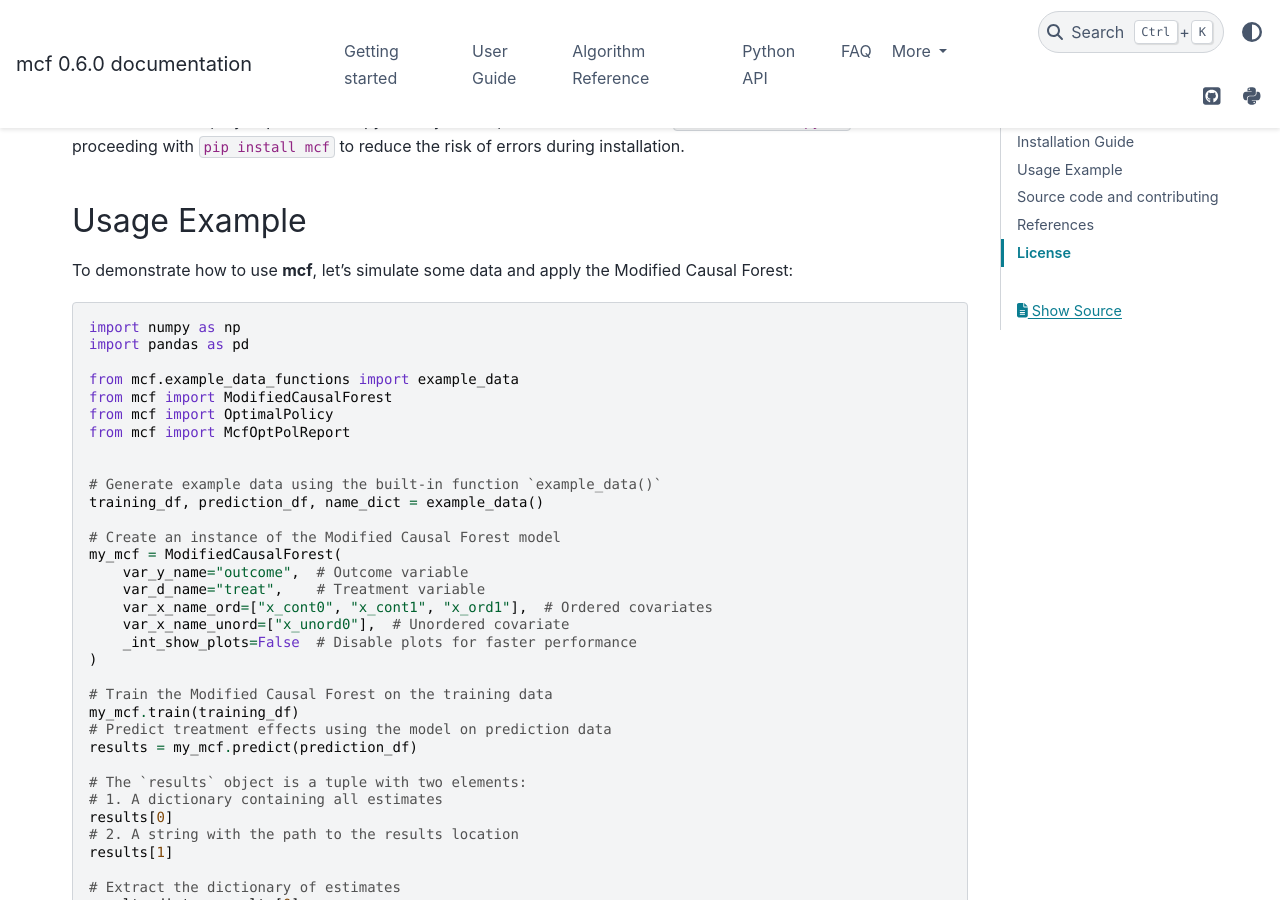
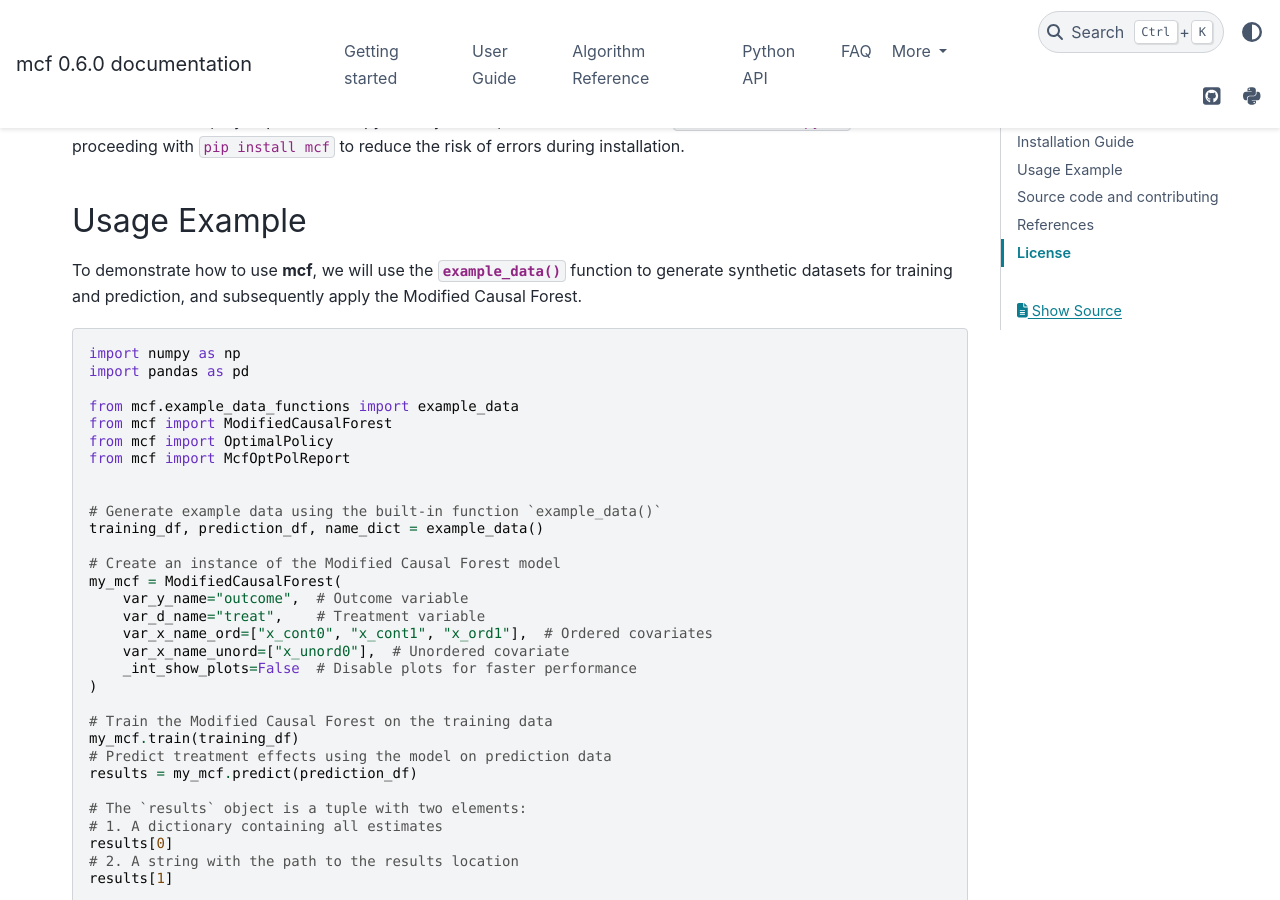
Before and after one commit to MCFpy/mcf, a Sphinx documentation site: the page built from docs/source/index.rst, in a window 1280 px wide and 900 px high, scrolled down 1944 px. Built offline with Sphinx 7.4.7 and the PyData theme 0.15.4, drawn with Linux system fonts in a browser that asks for light colours.

Commit message:
Update index.rst

```diff
--- a/docs/source/index.rst
+++ b/docs/source/index.rst
@@ -79,7 +79,7 @@ Note: It is recommended to prioritize ``conda install`` for package installation
 Usage Example
 -------------
 
-To demonstrate how to use **mcf**, let's simulate some data and apply the Modified Causal Forest:
+To demonstrate how to use **mcf**, we will use the :py:meth:`example_data` function to generate synthetic datasets for training and prediction, and subsequently apply the Modified Causal Forest.
 
 .. code-block:: python
 
```
